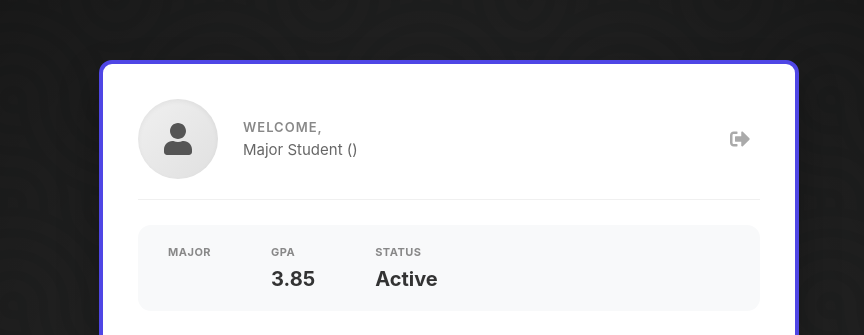
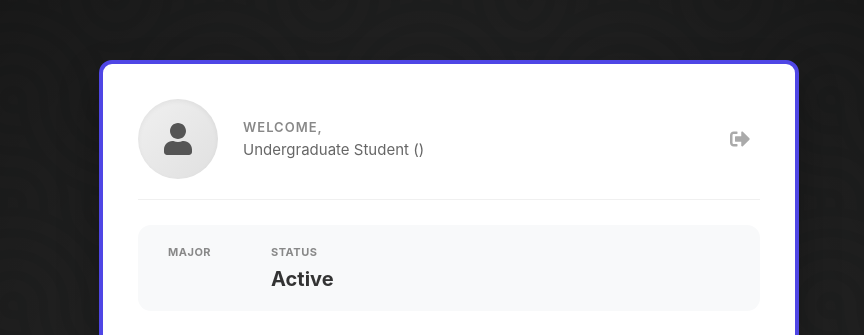
Before and after one commit to k3enanb4syir/DBProject_Group6_StudentActivityTracker, a React (Vite) app in the folder week4_integration/: page /records in a window 1280 px wide. Shown: the top 335 px of the page, without its empty margins (191-1055 px from the left). Built offline with nearby package versions, Linux system fonts and the light colour scheme; no server answers; sample sign-in values are in the browser's storage.

Commit message:
Refactor RecordsDashboard component
Updated user greeting and removed GPA placeholder.

```diff
--- a/week4_integration/src/RecordsDashboard.jsx
+++ b/week4_integration/src/RecordsDashboard.jsx
@@ -1,6 +1,6 @@
 import React, { useEffect, useState } from 'react';
 import { Link, useNavigate } from 'react-router-dom';
-import { FaUser, FaPlus, FaSignOutAlt } from 'react-icons/fa'; // Import Logout Icon
+import { FaUser, FaPlus, FaSignOutAlt } from 'react-icons/fa';
 import './Dashboard.css';
 
 const RecordsDashboard = () => {
@@ -46,7 +46,7 @@ const RecordsDashboard = () => {
           <div className="profile-info">
             <h2>Welcome,</h2>
             <h1 style={{textTransform: 'uppercase'}}>{user.Full_Name}</h1>
-            <p>Major Student ({user.NIM})</p>
+            <p>Undergraduate Student ({user.NIM})</p>
           </div>
           {/* Logout Button */}
           <button className="logout-button" onClick={handleLogout} title="Sign Out">
@@ -54,9 +54,7 @@ const RecordsDashboard = () => {
           </button>
         </div>
         <div className="profile-stats">
-            {/* Using Placeholders for GPA as they aren't in DB yet */}
             <div className="stat-item"><h3>Major</h3><span>{user.Major}</span></div>
-            <div className="stat-item"><h3>GPA</h3><span>3.85</span></div>
             <div className="stat-item"><h3>Status</h3><span>Active</span></div>
         </div>
       </div>
```
